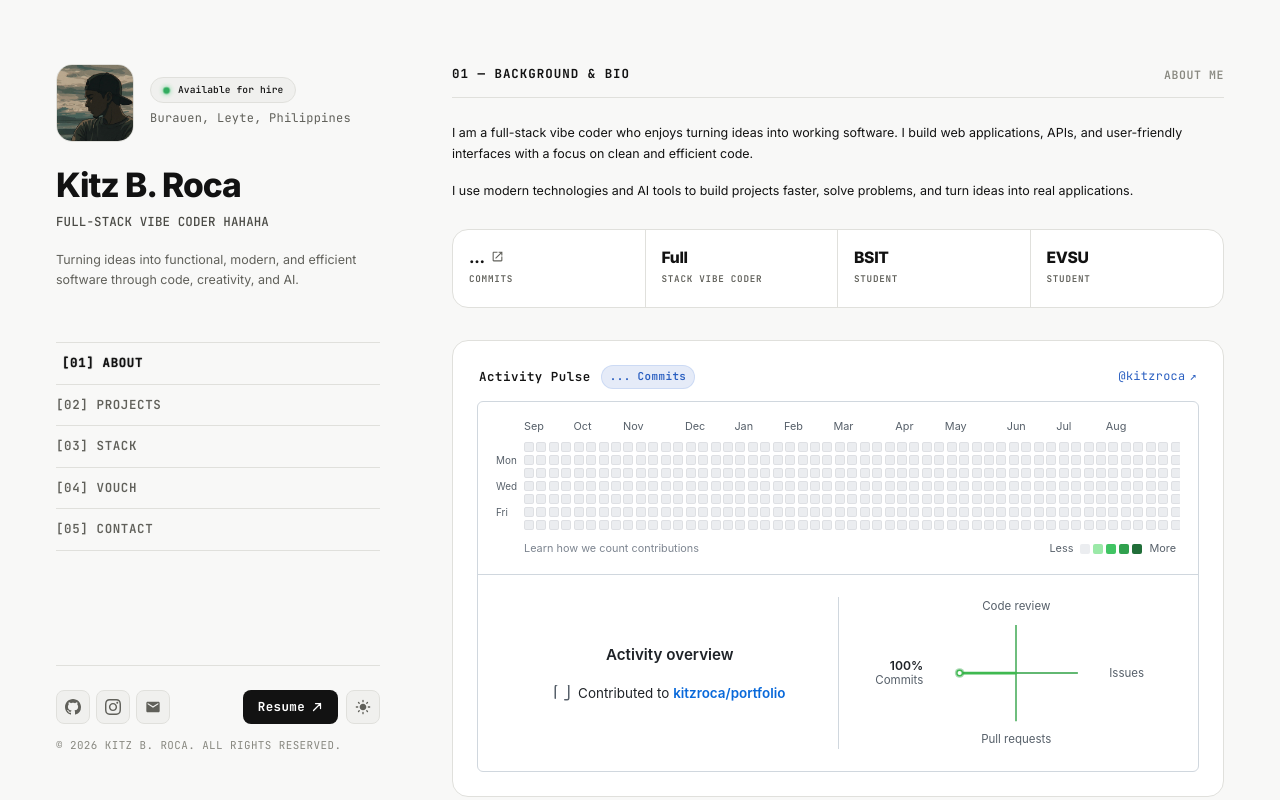
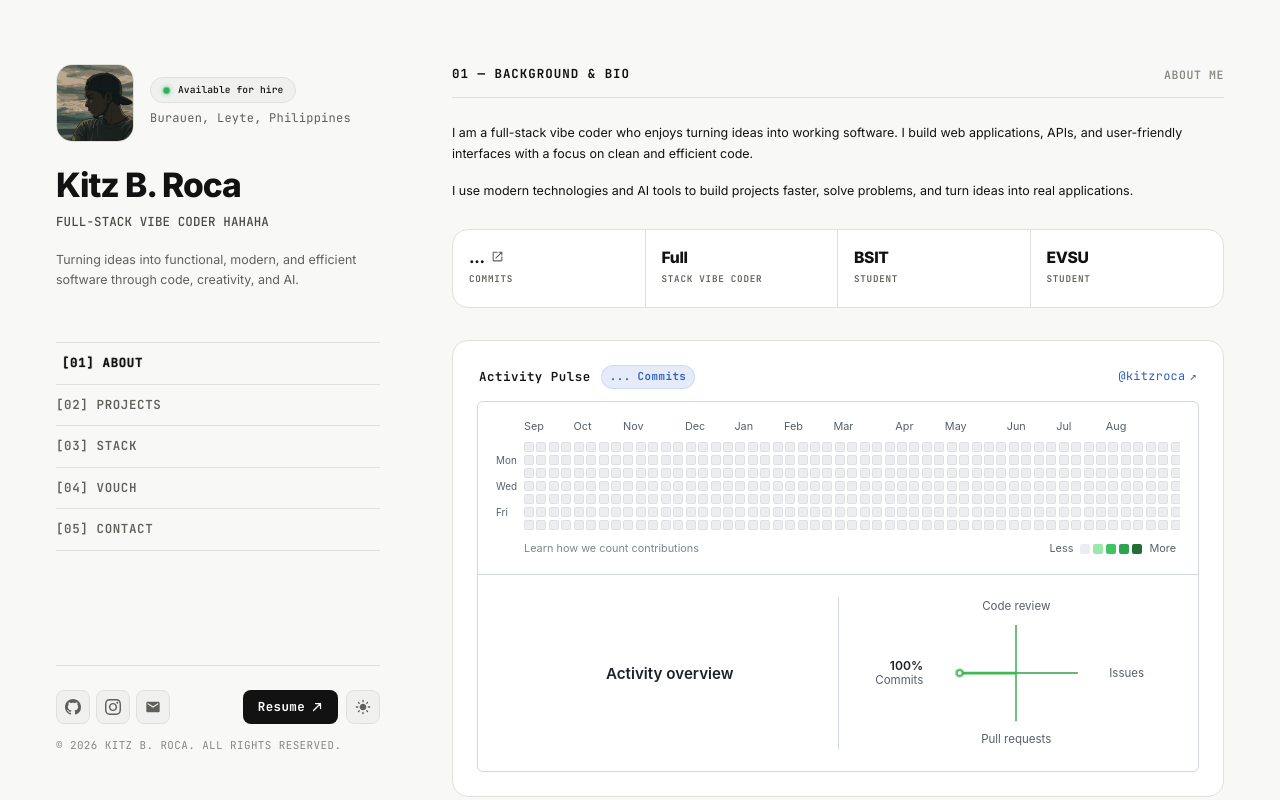
Before and after one commit to kitzroca/portfolio, a React (Vite) app: page / in a window 1280 px wide. Shown: the top 800 px of the page. Built offline with nearby package versions, Linux system fonts and the light colour scheme; no server answers; the database is empty.

Commit message:
chore: remove contributed to portfolio badge from activity overview

```diff
--- a/src/components/GithubActivity.tsx
+++ b/src/components/GithubActivity.tsx
@@ -150,33 +150,9 @@ export const GithubActivity: React.FC<GithubActivityProps> = ({ activity }) => {
 
         {/* Bottom Section: Activity overview & Crosshair Activity Chart */}
         <div className="github-overview-bottom">
-          {/* Left Column: Activity overview & Contributed to repository */}
+          {/* Left Column: Activity overview */}
           <div className="github-overview-left">
             <h3 className="github-overview-heading">Activity overview</h3>
-            <div className="github-repo-contributed">
-              <svg
-                aria-hidden="true"
-                height="16"
-                viewBox="0 0 16 16"
-                version="1.1"
-                width="16"
-                className="github-repo-icon"
-                fill="currentColor"
-              >
-                <path d="M2 2.5A2.5 2.5 0 0 1 4.5 0h8.75a.75.75 0 0 1 .75.75v12.5a.75.75 0 0 1-.75.75h-2.5a.75.75 0 0 0 0 1.5h2.5a2.25 2.25 0 0 0 2.25-2.25V.75A2.25 2.25 0 0 0 13.25-1.5H4.5A4 4 0 0 0 .5 2.5v10.75a.75.75 0 0 0 1.5 0V2.5z" />
-              </svg>
-              <span>
-                Contributed to{' '}
-                <a
-                  href="https://github.com/kitzroca/portfolio"
-                  target="_blank"
-                  rel="noopener noreferrer"
-                  className="github-repo-link"
-                >
-                  kitzroca/portfolio
-                </a>
-              </span>
-            </div>
           </div>
 
           {/* Vertical Hairline Divider between Left and Chart */}
```
